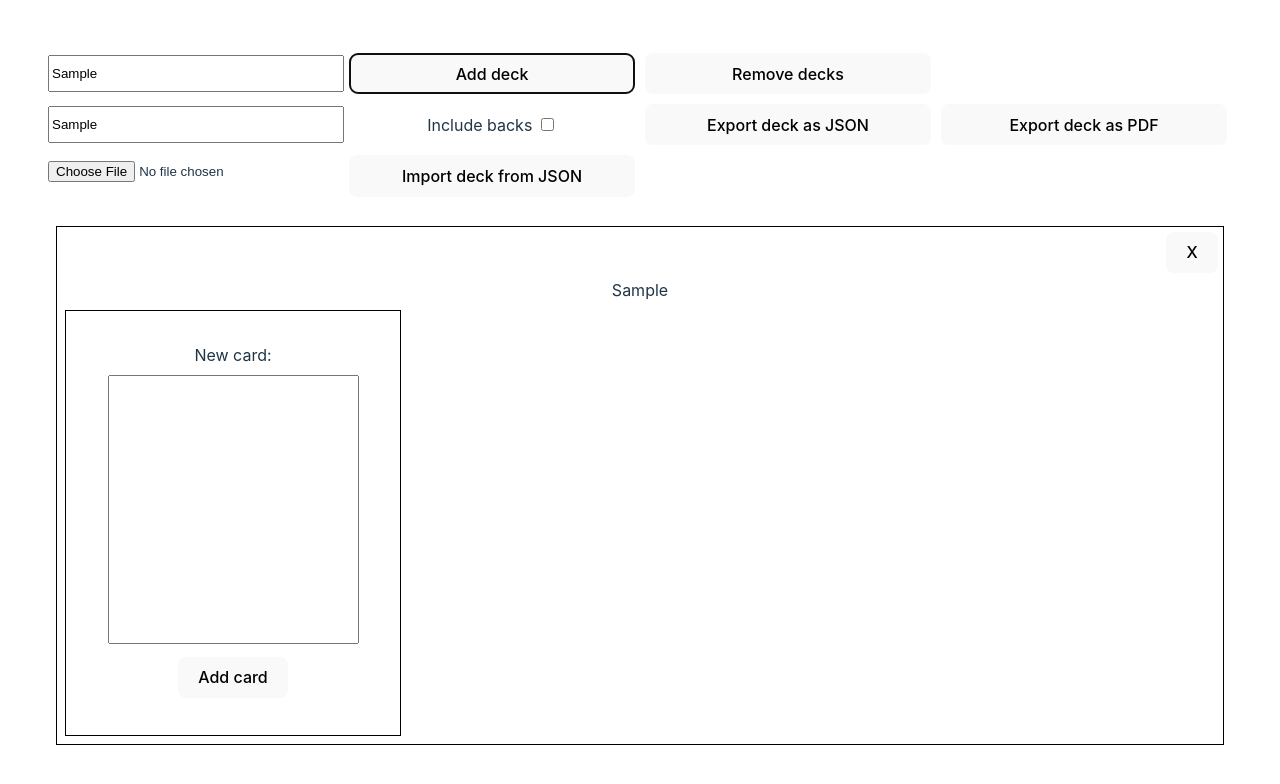
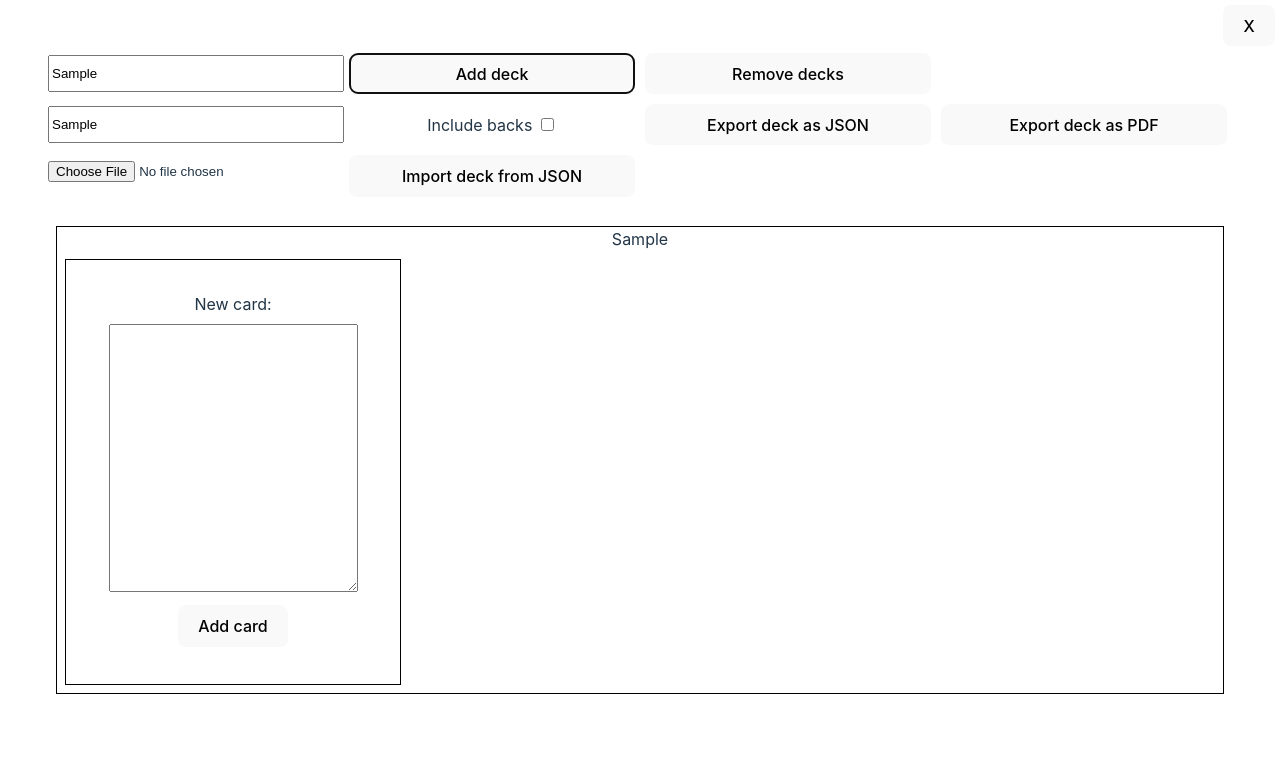
Before and after one commit to JorgenNummedalSveberg/DeckBuilder, a Svelte app: page / in a window 1280 px wide. Both pictures are taken after typing "Sample", "Sample" into the empty fields and a click on the button "Add deck". Shown: the top 784 px of the page. Built offline with nearby package versions, Linux system fonts and the light colour scheme.

Commit message:
added ability to remove cards from deck, fixed text centering on pdf, changed card input to text area.

```diff
--- a/src/App.svelte
+++ b/src/App.svelte
@@ -12,6 +12,10 @@
     if (name === "") return;
     deck.cards = [...deck.cards, name];
     decks[decks.indexOf(deck)] = deck;
+  }
+  function RemoveCard(card, deck: DeckInterface) {
+    deck.cards = deck.cards.filter(x => x != card);
+    decks = decks;
   }
 
   function AddDeck(title: string) {
@@ -83,7 +87,11 @@
           lineWidth: 0.1,
         };
         doc.rect(cell.x, cell.y, cell.w, cell.h);
-        doc.text(cell.x + cell.w / 2, cell.y + cell.h / 2, cell.text, null, null, 'center');
+        const lines = doc.splitTextToSize(cell.text, cell.w - 10);
+        const lineHeight = doc.internal.getLineHeight() / doc.internal.scaleFactor;
+        const textHeight = lines.length * lineHeight;
+        const startY = cell.y + (cell.h - textHeight) / 2 + lineHeight / 2;
+        doc.text(cell.x + cell.w / 2, startY, lines, null, null, 'center');
         backLength++;
         x++;
         if (x > 3) {
@@ -156,7 +164,7 @@
   </div>
   <div class="decks">
     {#each decks as deck}
-      <Deck deck={deck} AddCard={AddCard} RemoveDeck={RemoveDeck}/>
+      <Deck deck={deck} AddCard={AddCard} RemoveCard={RemoveCard} RemoveDeck={RemoveDeck}/>
     {/each}
   </div>
 </main>
--- a/src/Deck.svelte
+++ b/src/Deck.svelte
@@ -2,22 +2,26 @@
     export let deck;
     export let RemoveDeck;
     export let AddCard;
+    export let RemoveCard;
     let cardInput = "";
 
 </script>
 <div class="deck">
-    <div class="deck-button-row">
+    <div class="button-row">
         <button class="remove-button" on:click={RemoveDeck(deck)}>X</button>
     </div>
     <div class="deck-title">{deck.title}</div>
     <div class="cards">
         <div class="card">
             <div>New card:</div>
-            <input bind:value={cardInput} class="card-input">
+            <textarea bind:value={cardInput} class="card-input"></textarea>
             <button on:click={() => AddCard(cardInput, deck)}>Add card</button>
         </div>
         {#each deck.cards as card}
             <div class="card">
+                <div class="button-row">
+                    <button class="remove-button" on:click={RemoveCard(card, deck)}>X</button>
+                </div>
                 <div class="card-title">{card}</div>
             </div>
         {/each}
@@ -41,13 +45,19 @@
         border: solid black 1px;
         height: 360px;
         min-width: 270px;
+        max-width: 270px;
         align-items: center;
         justify-content: center;
+        position: relative;
     }
-    .deck-button-row {
+    .button-row {
+        position: absolute;
+        right: 0;
+        top: 0;
         display: flex;
         flex-direction: row;
         justify-content: flex-end;
+        width: 100%;
     }
     .deck-title {
         text-align: center;
```
